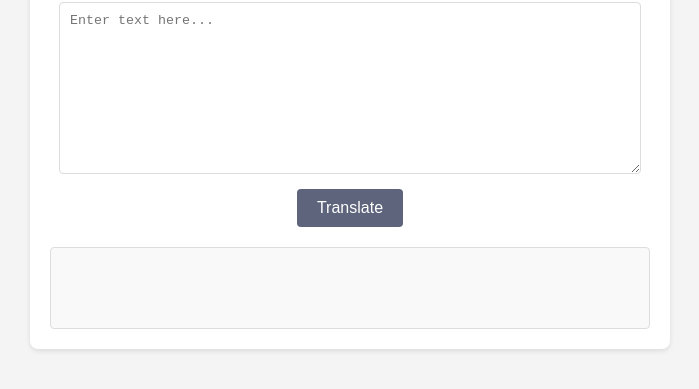
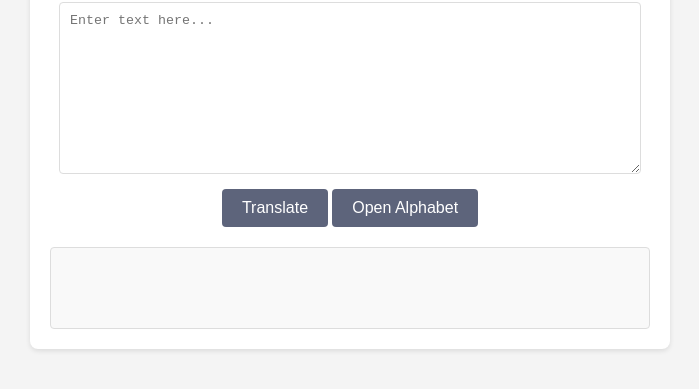
Before and after one commit to Iyes401/cirgliph, a plain HTML site: page index.html in a window 1280 px wide. Shown: the part 277-666 px from the top of the page, without its empty margins (290-989 px from the left). Drawn offline with Linux system fonts and the light colour scheme.

Commit message:
Update index.html

```diff
--- a/index.html
+++ b/index.html
@@ -11,6 +11,7 @@
     <h1>Iyes's Language Translator</h1>
     <textarea id="input-text" placeholder="Enter text here..."></textarea>
     <button id="translate-button">Translate</button>
+    <button onclick="window.open('https://1drv.ms/w/s!AoSi49L17fB3gvIuthR2Ulh5aAGj8g?e=gPQLWH')">Open Alphabet</button>
     <div id="translation-output"></div>
 </div>
 <script src="scripts.js"></script>
```
